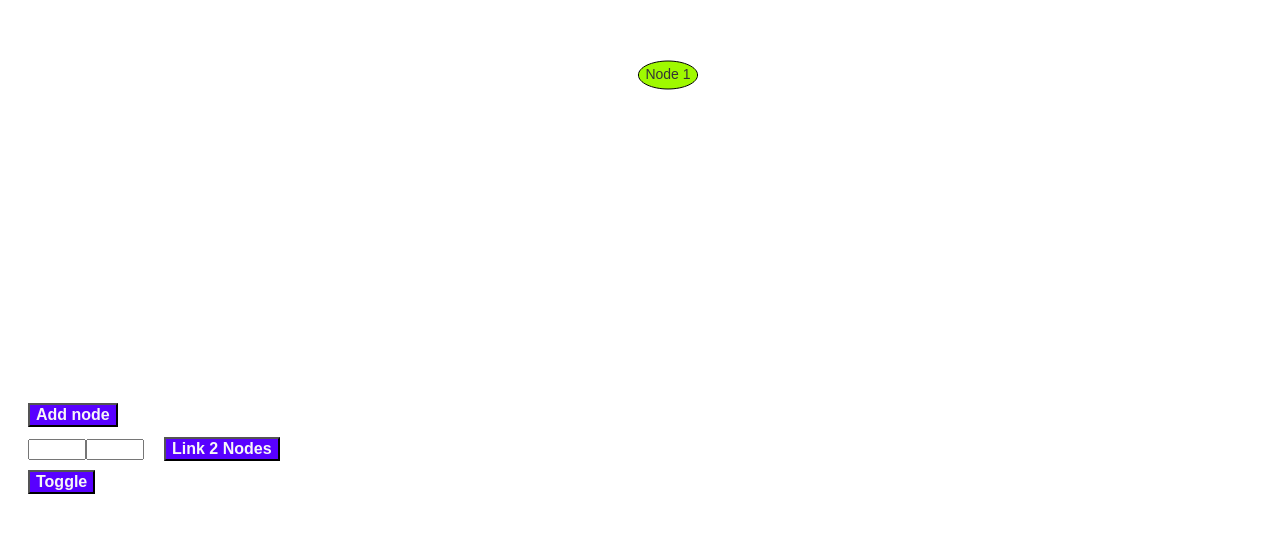
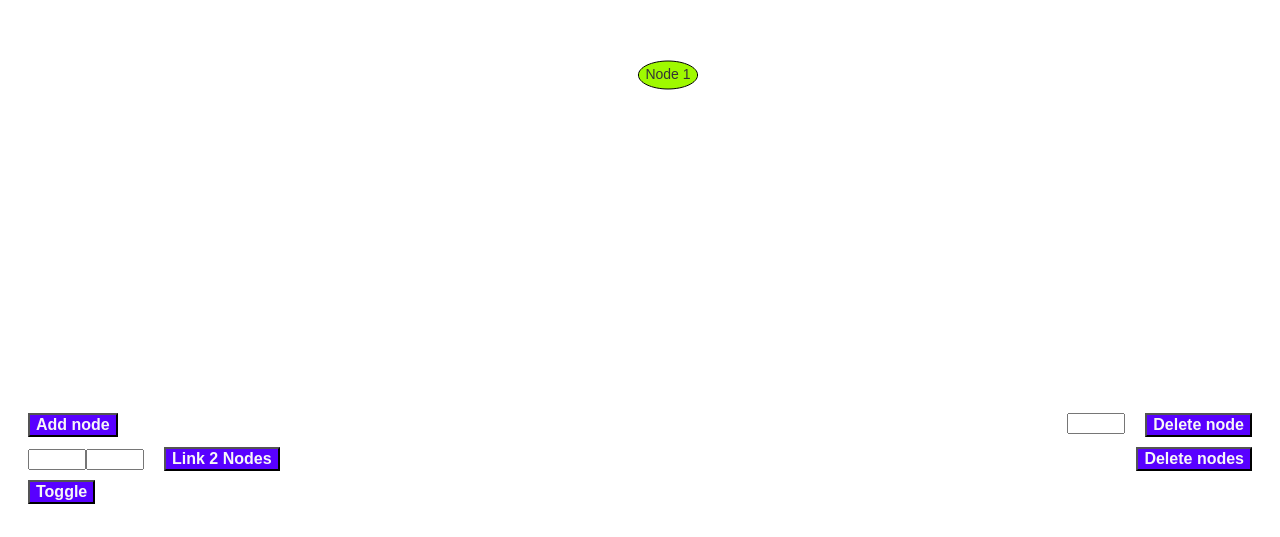
Before and after one commit to rd977/Graph_Editor, an Angular app: page /custom-nodes in a window 1280 px wide. Shown: the part 263-800 px from the top of the page. Built offline with nearby package versions, Linux system fonts and the light colour scheme.

Commit message:
rami dhouib Layout + adding buttons and other extra functionalities

```diff
--- a/src/app/custom-nodes/custom-nodes.component.css
+++ b/src/app/custom-nodes/custom-nodes.component.css
@@ -10,6 +10,13 @@
   margin: 0 20px;
   font-weight: bold;
 }
+.actionButton1 {
+  background-color: #5800FF;
+  color: #F7F7F7;
+  font-size: 16px;
+  cursor: pointer;
+  font-weight: bold;
+}
 div{
   margin-top: 10px;
   margin-left: 20px;
@@ -19,3 +26,6 @@ input{
   margin-bottom: 10px;
   width : 50px;
  }
+.left{
+  float: right;
+}
--- a/src/app/custom-nodes/custom-nodes.component.html
+++ b/src/app/custom-nodes/custom-nodes.component.html
@@ -1,8 +1,11 @@
 <div id="mynetwork-vis" class="wrapper-network" xmlns="http://www.w3.org/1999/html"></div>
-<button class ="actionButton" (click)="add()" > Add node</button>
-<div><input #box id="node1" type="text" (keyup.enter)="update1(box.value)"
-            (blur)="update1(box.value)" ><input #box1 id="node2" type="text" (keyup.enter)="update2(box1.value)"
-                                                (blur)="update2(box1.value)" >
-  <button  class ="actionButton" (click)="link()">
-  Link 2 Nodes </button></div>
+<div><button class ="actionButton1" (click)="add()" > Add node</button>
+  <button class ="actionButton left"  (click)="add()" > Delete node</button>
+  <input #box3  type="text" class="left" (keyup.enter)="update3(box.value)" (blur)="update3(box.value)" >
+</div>
+<div><input #box id="node1" type="text" (keyup.enter)="update1(box.value)" (blur)="update1(box.value)" >
+  <input #box1 id="node2" type="text" (keyup.enter)="update2(box1.value)" (blur)="update2(box1.value)" >
+  <button  class ="actionButton" (click)="link()">Link 2 Nodes </button>
+  <button class ="actionButton left"  (click)="add()" > Delete nodes</button>
+</div>
 <button class ="actionButton" (click)="toggle_labels()" > Toggle</button>
```
